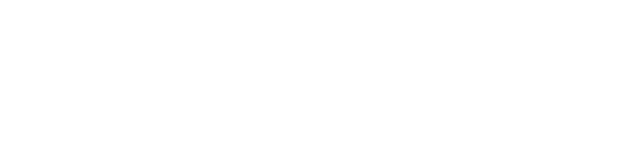
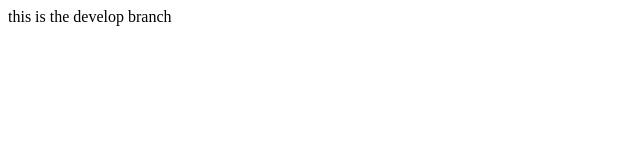
Before and after one commit to ethanq816/git-group-collab, a plain HTML site: page index.html in a window 1280 px wide. Shown: the whole page, without its empty margins (0-640 px from the left). Drawn offline with Linux system fonts and the light colour scheme.

Commit message:
made a new branch

```diff
--- a/index.html
+++ b/index.html
@@ -6,6 +6,6 @@
     <title>Document</title>
 </head>
 <body>
-
+    <p>this is the develop branch</p>
 </body>
 </html>
```
